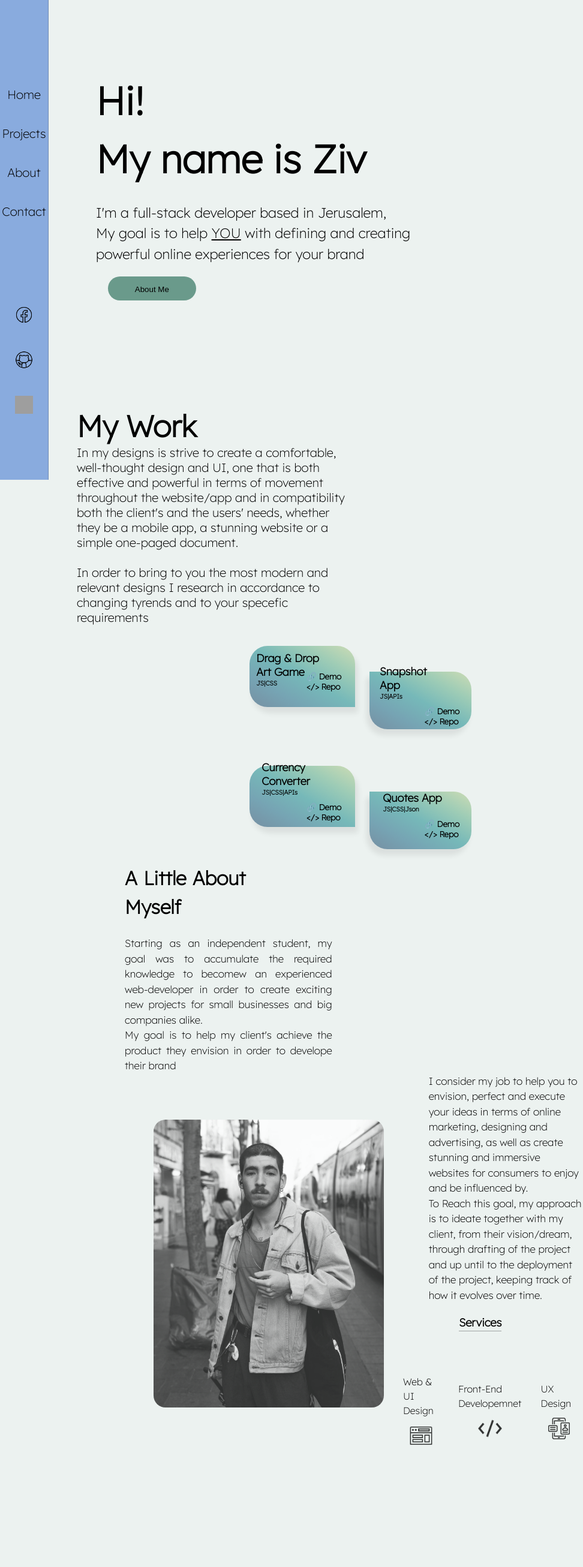
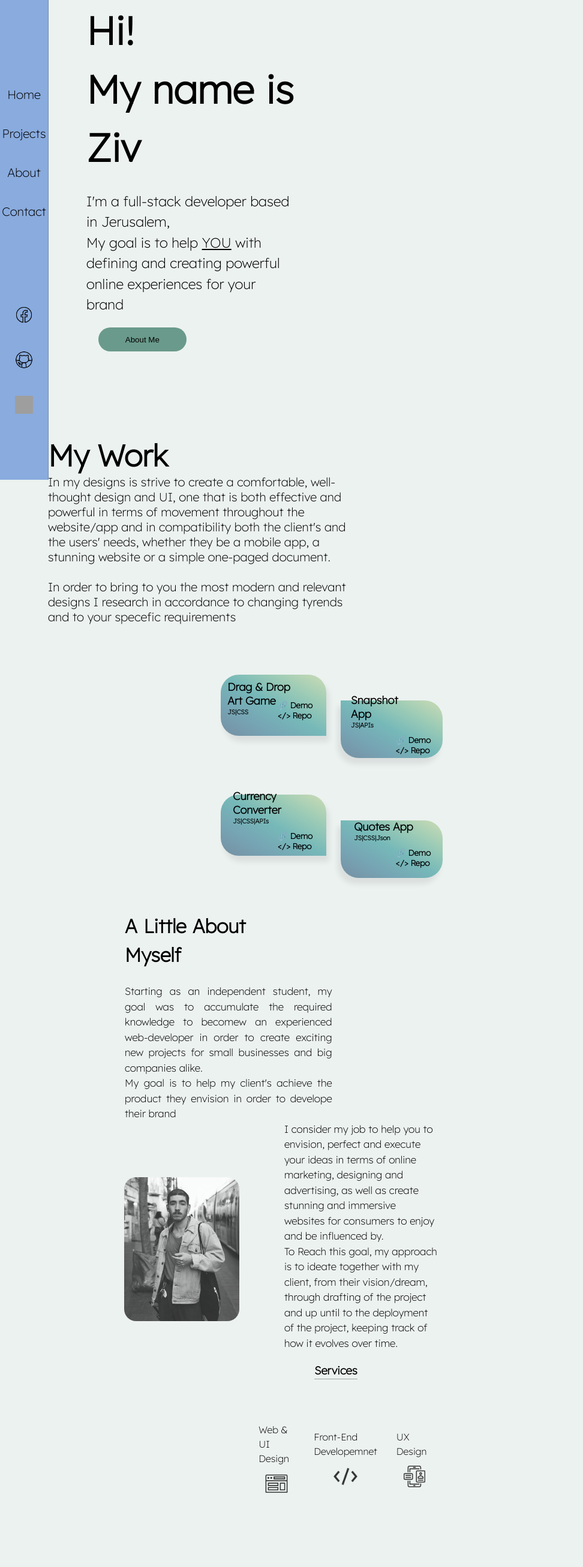
Before and after one commit to zifftalmon/zivPortfolio.github.io, a React (Create React App) app in the folder ziv-portfolio/: page / in a window 768 px wide. Shown: the top 2613 px of the page at 60% size, 972 px wide, since content can reach past the window. Built offline with nearby package versions, Linux system fonts and the light colour scheme; grey boxes are pictures that could not be loaded; a web font is replaced by a local one.

Commit message:
responisveness added for range of 320px to 1180px

```diff
--- a/ziv-portfolio/package.json
+++ b/ziv-portfolio/package.json
@@ -1,6 +1,7 @@
 {
   "name": "ziv-portfolio",
   "version": "0.1.0",
+  "homepage": "https://zifftalmon.github.io/zivPortfolio.github.io/",
   "private": true,
   "dependencies": {
     "@testing-library/jest-dom": "^5.16.5",
--- a/ziv-portfolio/src/styles/About.css
+++ b/ziv-portfolio/src/styles/About.css
@@ -138,3 +138,19 @@
         height: 20px;
     }
 }
+@media screen and (min-width: 668px) and (max-width: 1180px) {
+    .about {
+        margin: 10em 10em 0 0;
+    }
+    .about img {
+        margin: 0 0 25em 20em;
+        padding: 0;
+        width: 40%;
+        height: 50%;
+    }
+    .imgDiv {
+        justify-content: center;
+        align-items: center;
+    }
+
+}
--- a/ziv-portfolio/src/styles/Contact.css
+++ b/ziv-portfolio/src/styles/Contact.css
@@ -74,3 +74,8 @@
         height: 30px;
     }
 }
+@media screen and (min-width: 668px) and (max-width: 1180px) {
+    .contactContainer {
+        margin-right: 3em;
+    }
+}
--- a/ziv-portfolio/src/styles/Home.css
+++ b/ziv-portfolio/src/styles/Home.css
@@ -44,8 +44,8 @@
         justify-content: center;
         align-items: center;
         padding-top: 17em;
-        width: 30vw;
-        height: 7vh;
+        width: 10vw;
+        height: 8vh;
         line-height: 1.3;
     }
     .homeIntro h1 {
@@ -58,10 +58,10 @@
         text-align: center;
     }
 }
-@media screen and (min-width: 668px) and (max-width: 1368px) {
+@media screen and (min-width: 668px) and (max-width: 1180px) {
     .homeIntro {
-        padding: 10em;
-        width: 80%;
+        padding: 9em;
+        width: 45vw;
         height: 20em;
     }
 
--- a/ziv-portfolio/src/styles/Nav.css
+++ b/ziv-portfolio/src/styles/Nav.css
@@ -58,7 +58,7 @@
         margin-left: 0;
     }
 }
-@media screen and (min-width: 668px) and (max-width: 1368px) {
+@media screen and (min-width: 668px) and (max-width: 1080px) {
     .nav {
         width: 5em;
         height: 100%;
--- a/ziv-portfolio/src/styles/Project.css
+++ b/ziv-portfolio/src/styles/Project.css
@@ -133,15 +133,15 @@
         margin: 7em 0 2em 8em;
     }
 }
-@media screen and (min-width: 668px) and (max-width: 1368px) {
+@media screen and (min-width: 668px) and (max-width: 1180px) {
 .projectPara {
-    margin: 8em 10em 8em 11em;
+    margin: 15em 10em 8em 15em;
     width: 100%;
     }
 .projectGrid {
     grid-template-columns: repeat(2, 200px);
     grid-template-rows: repeat(2, 200px);
-    margin-top: 30em;
+    margin: 25em 10em 0 0;
     }
 .project0,.project2 {
     height: 10vh;
```
